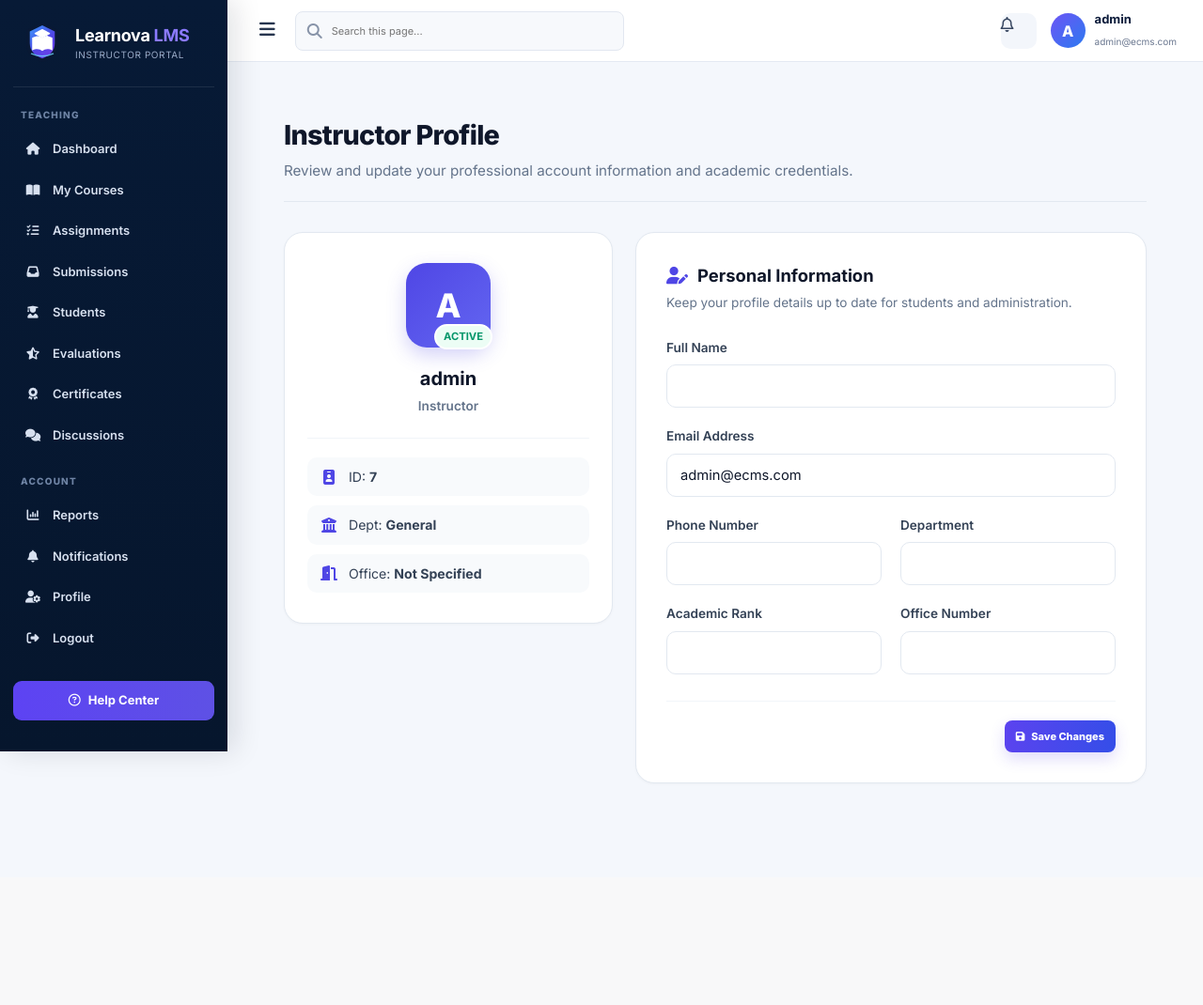
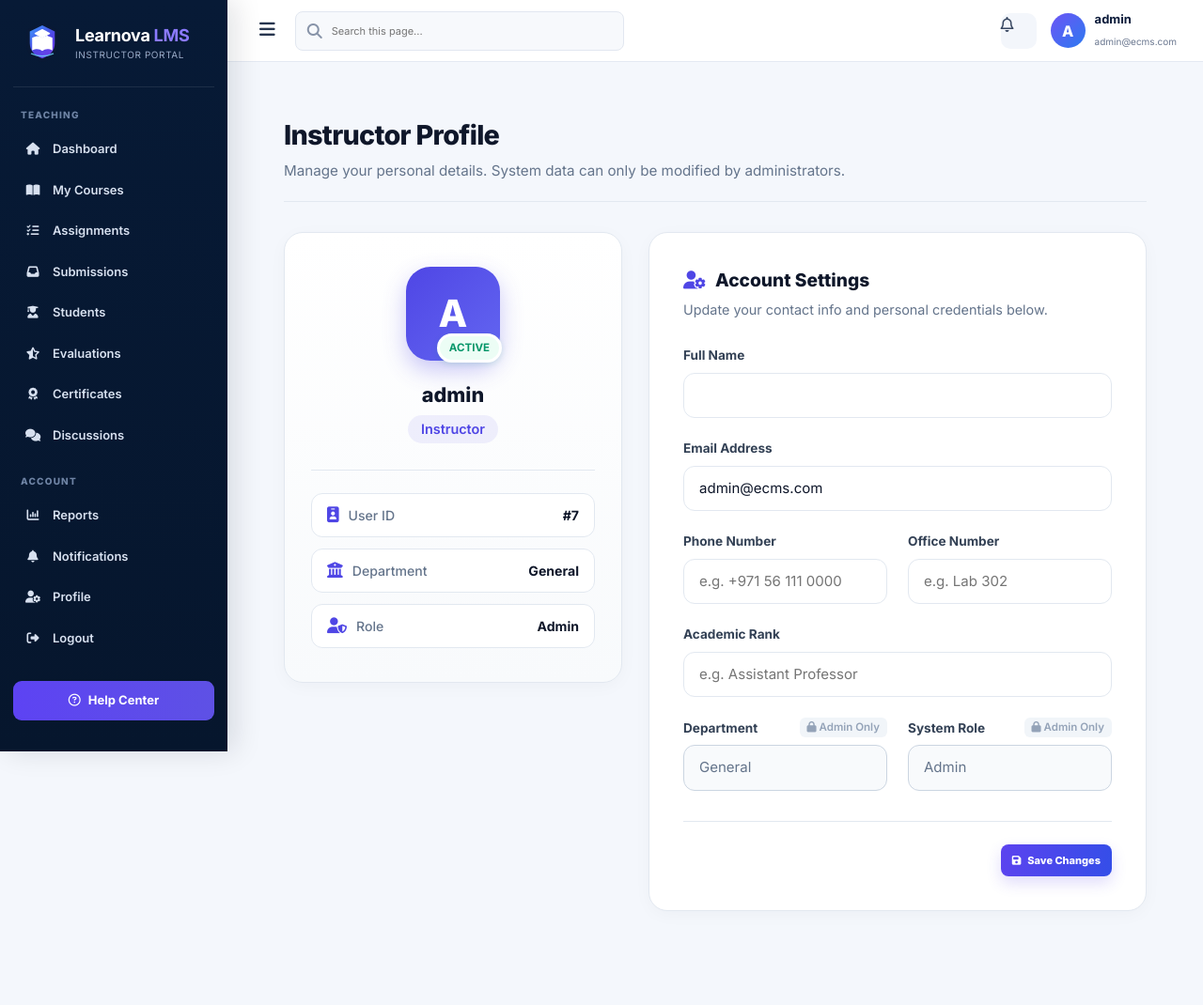
Before and after one commit to sanad-shat/Learnova-LMS-Platform, a Flask app: template ecms/app/templates/teacher/profile.html in a window 1280 px wide. Shown: the whole page at 94% size. Before the commit the page ends 834 px from the top, so only its background shows below. Run offline with Flask 3, Linux system fonts and the light colour scheme; the template is opened without the code that fills it: values that come from a table or form of the project are taken from there, others are empty; data comes from the database, SQL or seed files in the repository.

Commit message:
Update profile.html

```diff
--- a/ecms/app/templates/teacher/profile.html
+++ b/ecms/app/templates/teacher/profile.html
@@ -17,6 +17,8 @@
     --slate-50: #f8fafc;
     --success-bg: #ecfdf5;
     --success-text: #059669;
+    --lock-bg: #f8fafc;
+    --lock-border: #cbd5e1;
   }
 
   .profile-page-shell {
@@ -24,6 +26,7 @@
     max-width: 100% !important;
     padding: 32px 32px 60px !important;
     box-sizing: border-box;
+    font-family: inherit;
   }
 
   /* Header Section */
@@ -31,6 +34,11 @@
     margin-bottom: 32px;
     padding-bottom: 20px;
     border-bottom: 1px solid var(--slate-200);
+    display: flex;
+    justify-content: space-between;
+    align-items: center;
+    flex-wrap: wrap;
+    gap: 16px;
   }
 
   .profile-header-row h1 {
@@ -47,11 +55,11 @@
     margin: 0;
   }
 
-  /* Grid Layout: بطاقتان بجانب بعضهما بعرض متناسق */
+  /* Grid Layout */
   .profile-grid-layout {
     display: grid;
-    grid-template-columns: 350px 1fr;
-    gap: 24px;
+    grid-template-columns: 360px 1fr;
+    gap: 28px;
     align-items: start;
     width: 100%;
   }
@@ -61,38 +69,38 @@
     background: #ffffff;
     border: 1px solid var(--slate-200);
     border-radius: 20px;
-    box-shadow: 0 1px 3px rgba(15, 23, 42, 0.03);
+    box-shadow: 0 4px 20px -2px rgba(15, 23, 42, 0.04);
     overflow: hidden;
     box-sizing: border-box;
     width: 100%;
   }
 
-  /* Left Card: User Overview */
+  /* Left Card: Overview */
   .profile-overview-card {
-    padding: 32px 24px;
+    padding: 36px 28px;
     text-align: center;
+    background: linear-gradient(180deg, #ffffff 0%, var(--slate-50) 100%);
   }
 
   .profile-avatar-wrapper {
     position: relative;
-    width: 90px;
-    height: 90px;
-    margin: 0 auto 18px;
+    width: 100px;
+    height: 100px;
+    margin: 0 auto 20px;
   }
 
   .profile-avatar-box {
     width: 100%;
-    height: 100vw;
-    max-height: 90px;
+    height: 100%;
     background: linear-gradient(135deg, var(--primary), #6366f1);
     color: #ffffff;
-    font-size: 2.2rem;
+    font-size: 2.5rem;
     font-weight: 800;
-    border-radius: 22px;
+    border-radius: 26px;
     display: flex;
     align-items: center;
     justify-content: center;
-    box-shadow: 0 8px 20px rgba(79, 70, 229, 0.25);
+    box-shadow: 0 10px 25px rgba(79, 70, 229, 0.3);
   }
 
   .status-badge {
@@ -101,72 +109,89 @@
     right: -2px;
     background: var(--success-bg);
     color: var(--success-text);
-    font-size: 0.7rem;
+    font-size: 0.72rem;
     font-weight: 700;
-    padding: 3px 8px;
+    padding: 4px 10px;
     border-radius: 999px;
-    border: 2px solid #ffffff;
+    border: 3px solid #ffffff;
     text-transform: uppercase;
+    box-shadow: 0 2px 6px rgba(5, 150, 105, 0.15);
   }
 
   .profile-name {
-    font-size: 1.25rem;
-    font-weight: 700;
+    font-size: 1.35rem;
+    font-weight: 800;
     color: var(--slate-900);
-    margin: 0 0 4px;
+    margin: 0 0 6px;
   }
 
   .profile-role-tag {
-    font-size: 0.85rem;
+    font-size: 0.9rem;
     font-weight: 600;
-    color: var(--slate-500);
-    margin: 0 0 24px;
+    color: var(--primary);
+    margin: 0 0 28px;
+    background: var(--primary-soft);
+    display: inline-block;
+    padding: 4px 14px;
+    border-radius: 999px;
   }
 
   .profile-meta-list {
     display: flex;
     flex-direction: column;
-    gap: 10px;
-    border-top: 1px solid var(--slate-100);
-    padding-top: 20px;
+    gap: 12px;
+    border-top: 1px solid var(--slate-200);
+    padding-top: 24px;
     text-align: left;
   }
 
   .profile-meta-item {
     display: flex;
     align-items: center;
-    gap: 12px;
+    justify-content: space-between;
     font-size: 0.88rem;
     color: var(--slate-700);
-    background: var(--slate-50);
-    padding: 10px 14px;
-    border-radius: 10px;
+    background: #ffffff;
+    border: 1px solid var(--slate-200);
+    padding: 12px 16px;
+    border-radius: 12px;
   }
 
-  .profile-meta-item i {
+  .profile-meta-item .meta-label {
+    display: flex;
+    align-items: center;
+    gap: 10px;
+    color: var(--slate-500);
+    font-weight: 500;
+  }
+
+  .profile-meta-item .meta-label i {
     color: var(--primary);
-    font-size: 1rem;
-    width: 18px;
-    text-align: center;
+    font-size: 1.05rem;
+  }
+
+  .profile-meta-item .meta-val {
+    font-weight: 700;
+    color: var(--slate-900);
   }
 
   /* Right Card: Edit Form */
   .profile-form-card {
-    padding: 32px;
+    padding: 36px;
   }
 
   .form-card-title {
-    font-size: 1.15rem;
-    font-weight: 700;
+    font-size: 1.2rem;
+    font-weight: 800;
     color: var(--slate-900);
-    margin: 0 0 4px;
+    margin: 0 0 6px;
     display: flex;
     align-items: center;
     gap: 10px;
   }
 
   .form-card-subtitle {
-    font-size: 0.85rem;
+    font-size: 0.9rem;
     color: var(--slate-500);
     margin: 0 0 28px;
   }
@@ -174,8 +199,8 @@
   .form-grid-2 {
     display: grid;
     grid-template-columns: repeat(2, 1fr);
-    gap: 20px;
-    margin-bottom: 20px;
+    gap: 22px;
+    margin-bottom: 24px;
   }
 
   .form-group {
@@ -190,16 +215,28 @@
 
   .form-label {
     font-size: 0.85rem;
+    font-weight: 700;
+    color: var(--slate-700);
+    display: flex;
+    align-items: center;
+    justify-content: space-between;
+  }
+
+  .form-label .lock-hint {
+    font-size: 0.72rem;
     font-weight: 600;
-    color: var(--slate-700);
+    color: var(--slate-400);
+    background: var(--slate-100);
+    padding: 2px 8px;
+    border-radius: 6px;
   }
 
   .form-control {
     width: 100%;
-    padding: 11px 14px;
-    font-size: 0.92rem;
-    border: 1px solid var(--slate-200);
-    border-radius: 10px;
+    padding: 12px 16px;
+    font-size: 0.94rem;
+    border: 1.5px solid var(--slate-200);
+    border-radius: 12px;
     background: #ffffff;
     color: var(--slate-900);
     transition: all 0.2s ease;
@@ -209,41 +246,49 @@
   .form-control:focus {
     outline: none;
     border-color: var(--primary);
-    box-shadow: 0 0 0 3px var(--primary-soft);
+    box-shadow: 0 0 0 4px var(--primary-soft);
+  }
+
+  /* الحقول المغلقة (Read-only / Locked fields) */
+  .form-control[readonly], .form-control:disabled {
+    background: var(--lock-bg);
+    border-color: var(--lock-border);
+    color: var(--slate-500);
+    cursor: not-allowed;
   }
 
   .form-actions-row {
     display: flex;
     justify-content: flex-end;
-    margin-top: 28px;
-    padding-top: 20px;
-    border-top: 1px solid var(--slate-100);
+    margin-top: 32px;
+    padding-top: 24px;
+    border-top: 1px solid var(--slate-200);
   }
 
   .btn-save-profile {
     background: var(--primary);
     color: #ffffff;
-    font-size: 0.92rem;
+    font-size: 0.95rem;
     font-weight: 700;
-    padding: 12px 28px;
+    padding: 13px 32px;
     border: none;
-    border-radius: 10px;
+    border-radius: 12px;
     cursor: pointer;
-    transition: all 0.2s ease;
+    transition: all 0.2s cubic-bezier(0.16, 1, 0.3, 1);
     display: inline-flex;
     align-items: center;
-    gap: 8px;
-    box-shadow: 0 4px 12px rgba(79, 70, 229, 0.25);
+    gap: 10px;
+    box-shadow: 0 4px 14px rgba(79, 70, 229, 0.3);
   }
 
   .btn-save-profile:hover {
     background: var(--primary-hover);
-    transform: translateY(-1px);
-    box-shadow: 0 6px 16px rgba(79, 70, 229, 0.35);
+    transform: translateY(-2px);
+    box-shadow: 0 6px 20px rgba(79, 70, 229, 0.4);
   }
 
   /* Responsive Design */
-  @media (max-width: 960px) {
+  @media (max-width: 1024px) {
     .profile-grid-layout {
       grid-template-columns: 1fr;
     }
@@ -260,19 +305,24 @@
       grid-column: span 1;
     }
     .profile-form-card {
-      padding: 20px;
+      padding: 22px;
+    }
+    .profile-overview-card {
+      padding: 24px 20px;
     }
   }
 </style>
 
 <div class="profile-page-shell">
   <div class="profile-header-row">
-    <h1>Instructor Profile</h1>
-    <p>Review and update your professional account information and academic credentials.</p>
+    <div>
+      <h1>Instructor Profile</h1>
+      <p>Manage your personal details. System data can only be modified by administrators.</p>
+    </div>
   </div>
 
   <div class="profile-grid-layout">
-    <!-- بطاقة المعاينة والمعلومات السريعة -->
+    <!-- بطاقة المعاينة الجانبية -->
     <div class="profile-card profile-overview-card">
       <div class="profile-avatar-wrapper">
         <div class="profile-avatar-box">
@@ -286,29 +336,37 @@
 
       <div class="profile-meta-list">
         <div class="profile-meta-item">
-          <i class="fa-solid fa-id-badge"></i>
-          <span>ID: <strong>{{ teacher.id }}</strong></span>
+          <span class="meta-label">
+            <i class="fa-solid fa-id-badge"></i> User ID
+          </span>
+          <span class="meta-val">#{{ teacher.id }}</span>
         </div>
         <div class="profile-meta-item">
-          <i class="fa-solid fa-building-columns"></i>
-          <span>Dept: <strong>{{ teacher.department or 'General' }}</strong></span>
+          <span class="meta-label">
+            <i class="fa-solid fa-building-columns"></i> Department
+          </span>
+          <span class="meta-val">{{ teacher.department or 'General' }}</span>
         </div>
         <div class="profile-meta-item">
-          <i class="fa-solid fa-door-open"></i>
-          <span>Office: <strong>{{ teacher.office_number or 'Not Specified' }}</strong></span>
+          <span class="meta-label">
+            <i class="fa-solid fa-user-shield"></i> Role
+          </span>
+          <span class="meta-val" style="text-transform: capitalize;">{{ teacher.role }}</span>
         </div>
       </div>
     </div>
 
-    <!-- نموذج التعديل الاحترافي -->
+    <!-- نموذج التعديل (مع حقول مغلقة وحقول قابلة للتعديل) -->
     <div class="profile-card profile-form-card">
       <h3 class="form-card-title">
-        <i class="fa-solid fa-user-pen" style="color: var(--primary);"></i> Personal Information
+        <i class="fa-solid fa-user-gear" style="color: var(--primary);"></i> Account Settings
       </h3>
-      <p class="form-card-subtitle">Keep your profile details up to date for students and administration.</p>
+      <p class="form-card-subtitle">Update your contact info and personal credentials below.</p>
 
       <form method="POST" action="{{ url_for('teachers.profile', teacher_id=teacher.id) }}">
         <div class="form-grid-2">
+
+          <!-- الحقول القابلة للتعديل من المدرس -->
           <div class="form-group full-width">
             <label class="form-label" for="name_person">Full Name</label>
             <input type="text" id="name_person" name="name_person" class="form-control"
@@ -324,26 +382,38 @@
           <div class="form-group">
             <label class="form-label" for="phone">Phone Number</label>
             <input type="text" id="phone" name="phone" class="form-control"
-                   value="{{ teacher.phone or '' }}">
-          </div>
-
-          <div class="form-group">
-            <label class="form-label" for="department">Department</label>
-            <input type="text" id="department" name="department" class="form-control"
-                   value="{{ teacher.department or '' }}">
-          </div>
-
-          <div class="form-group">
-            <label class="form-label" for="academic_rank">Academic Rank</label>
-            <input type="text" id="academic_rank" name="academic_rank" class="form-control"
-                   value="{{ teacher.academic_rank or '' }}">
+                   value="{{ teacher.phone or '' }}" placeholder="e.g. +971 56 111 0000">
           </div>
 
           <div class="form-group">
             <label class="form-label" for="office_number">Office Number</label>
             <input type="text" id="office_number" name="office_number" class="form-control"
-                   value="{{ teacher.office_number or '' }}">
+                   value="{{ teacher.office_number or '' }}" placeholder="e.g. Lab 302">
           </div>
+
+          <div class="form-group full-width">
+            <label class="form-label" for="academic_rank">Academic Rank</label>
+            <input type="text" id="academic_rank" name="academic_rank" class="form-control"
+                   value="{{ teacher.academic_rank or '' }}" placeholder="e.g. Assistant Professor">
+          </div>
+
+          <!-- الحقول المغلقة (مخصصة للـ Admin فقط ولا تعدل من هنا) -->
+          <div class="form-group">
+            <label class="form-label">
+              Department
+              <span class="lock-hint"><i class="fa-solid fa-lock"></i> Admin Only</span>
+            </label>
+            <input type="text" class="form-control" value="{{ teacher.department or 'General' }}" readonly disabled>
+          </div>
+
+          <div class="form-group">
+            <label class="form-label">
+              System Role
+              <span class="lock-hint"><i class="fa-solid fa-lock"></i> Admin Only</span>
+            </label>
+            <input type="text" class="form-control" value="{{ teacher.role | capitalize }}" readonly disabled>
+          </div>
+
         </div>
 
         <div class="form-actions-row">
```
